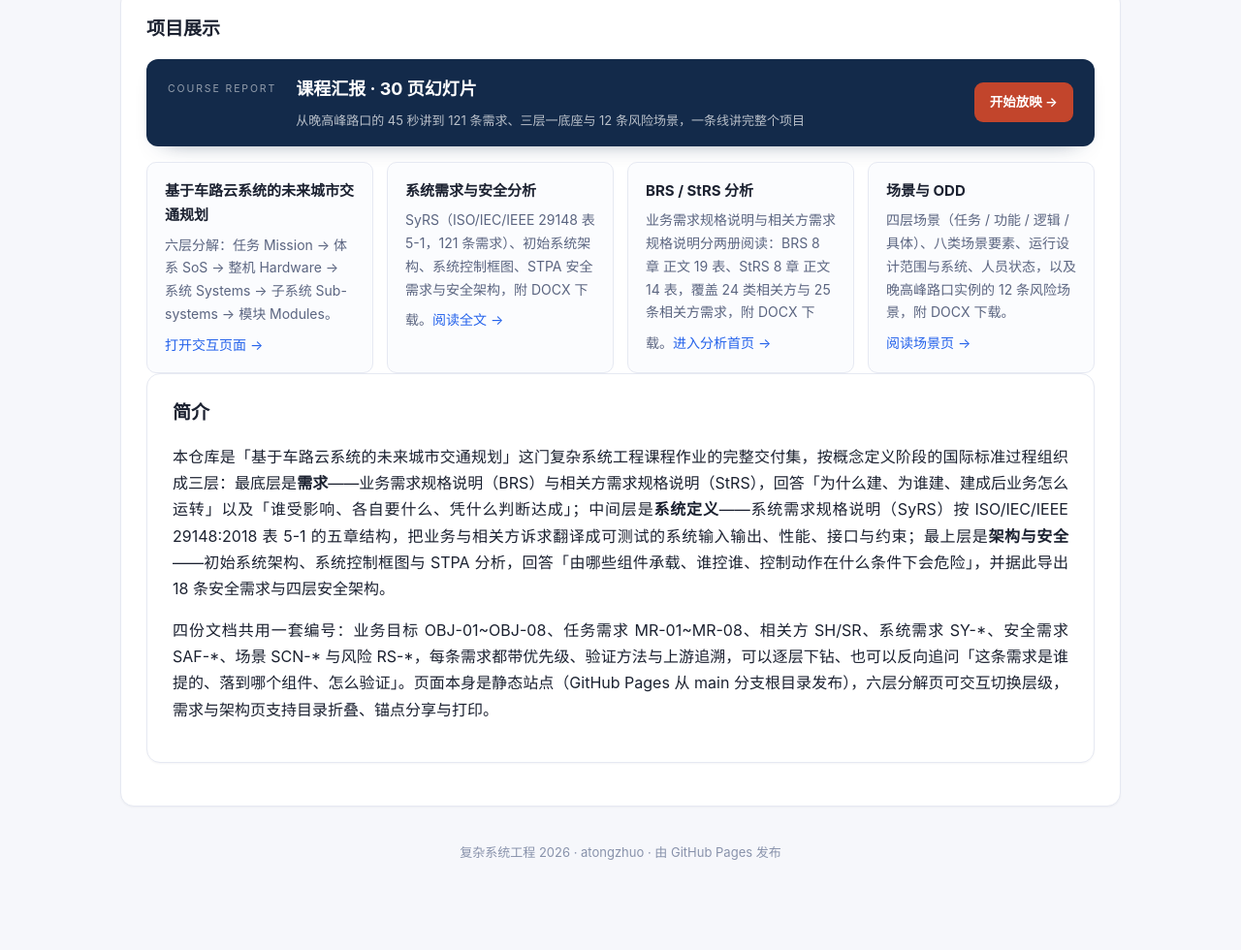
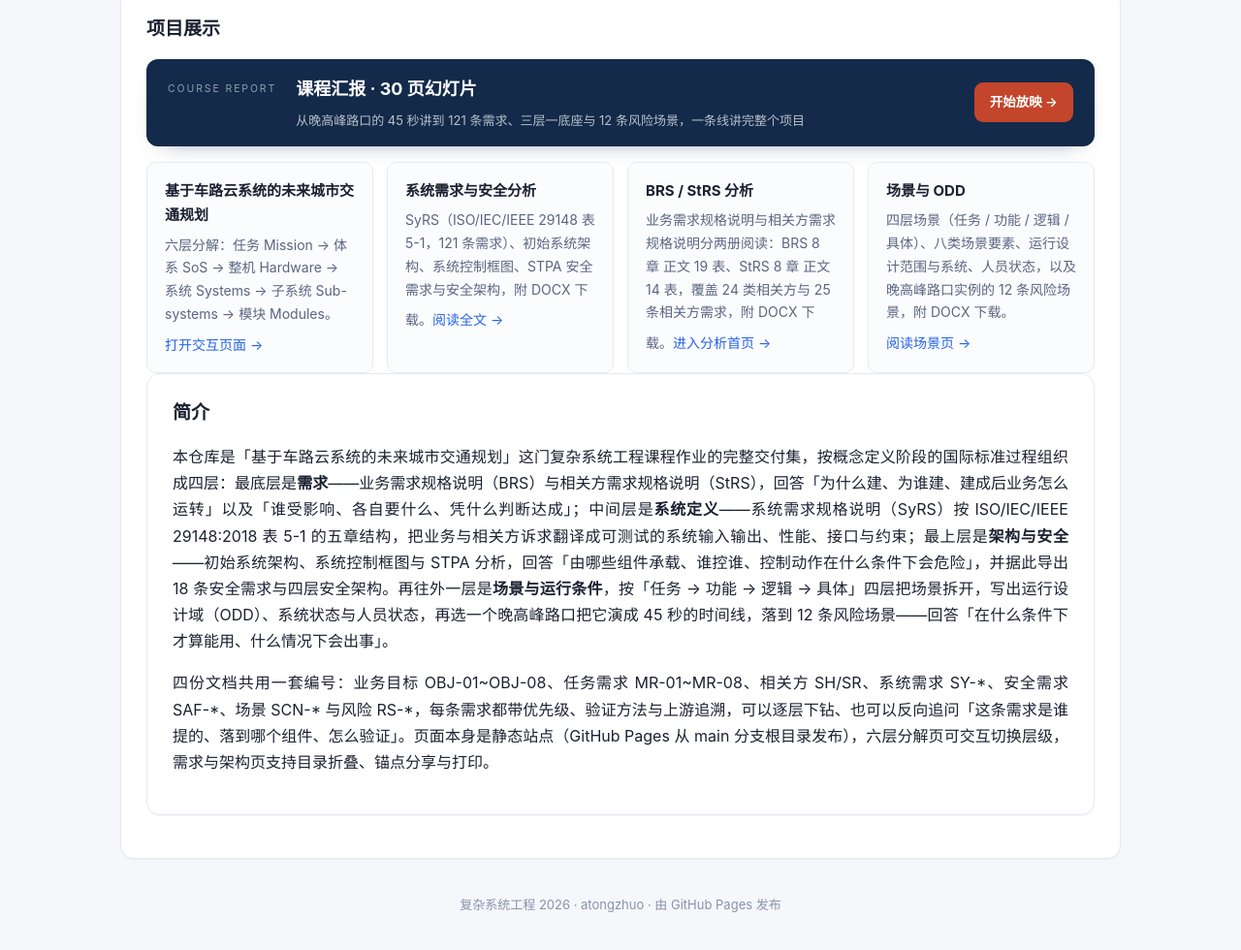
Before and after one commit to atongzhuo/complex-systems-engineering-2026, a plain HTML site: page index.html in a window 1280 px wide. Shown: the part 937-1917 px from the top of the page at 97% size. Drawn offline with Linux system fonts and the light colour scheme.

Commit message:
Describe the scenario volume in the homepage intro

```diff
--- a/index.html
+++ b/index.html
@@ -108,7 +108,7 @@ footer{color:#8892ab;font-size:13px;text-align:center;margin-top:36px}
 
 <section class="intro">
 <h2>简介</h2>
-<p>本仓库是「基于车路云系统的未来城市交通规划」这门复杂系统工程课程作业的完整交付集，按概念定义阶段的国际标准过程组织成三层：最底层是<b>需求</b>——业务需求规格说明（BRS）与相关方需求规格说明（StRS），回答「为什么建、为谁建、建成后业务怎么运转」以及「谁受影响、各自要什么、凭什么判断达成」；中间层是<b>系统定义</b>——系统需求规格说明（SyRS）按 ISO/IEC/IEEE 29148:2018 表 5-1 的五章结构，把业务与相关方诉求翻译成可测试的系统输入输出、性能、接口与约束；最上层是<b>架构与安全</b>——初始系统架构、系统控制框图与 STPA 分析，回答「由哪些组件承载、谁控谁、控制动作在什么条件下会危险」，并据此导出 18 条安全需求与四层安全架构。</p>
+<p>本仓库是「基于车路云系统的未来城市交通规划」这门复杂系统工程课程作业的完整交付集，按概念定义阶段的国际标准过程组织成四层：最底层是<b>需求</b>——业务需求规格说明（BRS）与相关方需求规格说明（StRS），回答「为什么建、为谁建、建成后业务怎么运转」以及「谁受影响、各自要什么、凭什么判断达成」；中间层是<b>系统定义</b>——系统需求规格说明（SyRS）按 ISO/IEC/IEEE 29148:2018 表 5-1 的五章结构，把业务与相关方诉求翻译成可测试的系统输入输出、性能、接口与约束；最上层是<b>架构与安全</b>——初始系统架构、系统控制框图与 STPA 分析，回答「由哪些组件承载、谁控谁、控制动作在什么条件下会危险」，并据此导出 18 条安全需求与四层安全架构。再往外一层是<b>场景与运行条件</b>，按「任务 → 功能 → 逻辑 → 具体」四层把场景拆开，写出运行设计域（ODD）、系统状态与人员状态，再选一个晚高峰路口把它演成 45 秒的时间线，落到 12 条风险场景——回答「在什么条件下才算能用、什么情况下会出事」。</p>
 <p>四份文档共用一套编号：业务目标 OBJ-01~OBJ-08、任务需求 MR-01~MR-08、相关方 SH/SR、系统需求 SY-*、安全需求 SAF-*、场景 SCN-* 与风险 RS-*，每条需求都带优先级、验证方法与上游追溯，可以逐层下钻、也可以反向追问「这条需求是谁提的、落到哪个组件、怎么验证」。页面本身是静态站点（GitHub Pages 从 main 分支根目录发布），六层分解页可交互切换层级，需求与架构页支持目录折叠、锚点分享与打印。</p>
 </section>
 </section>
```
